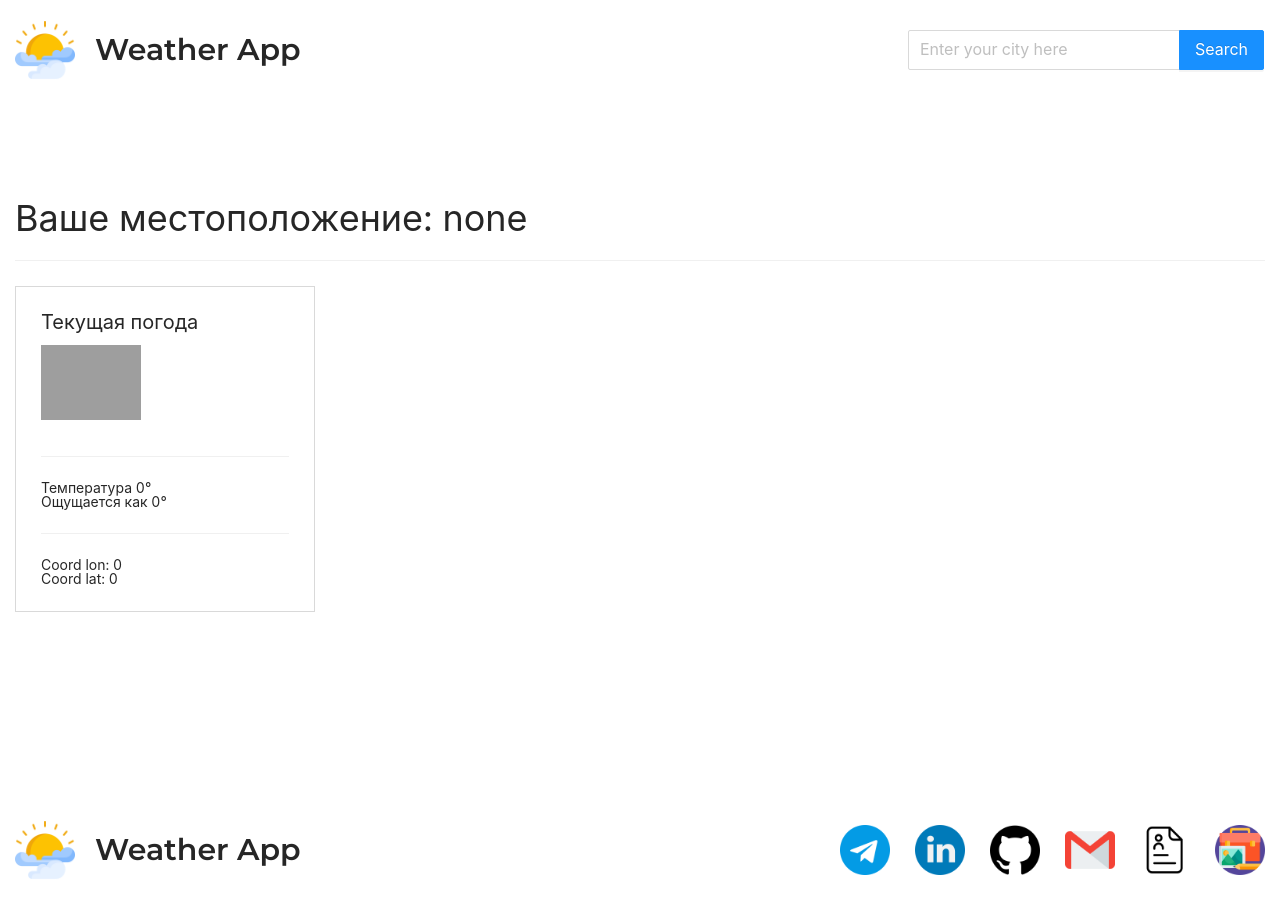
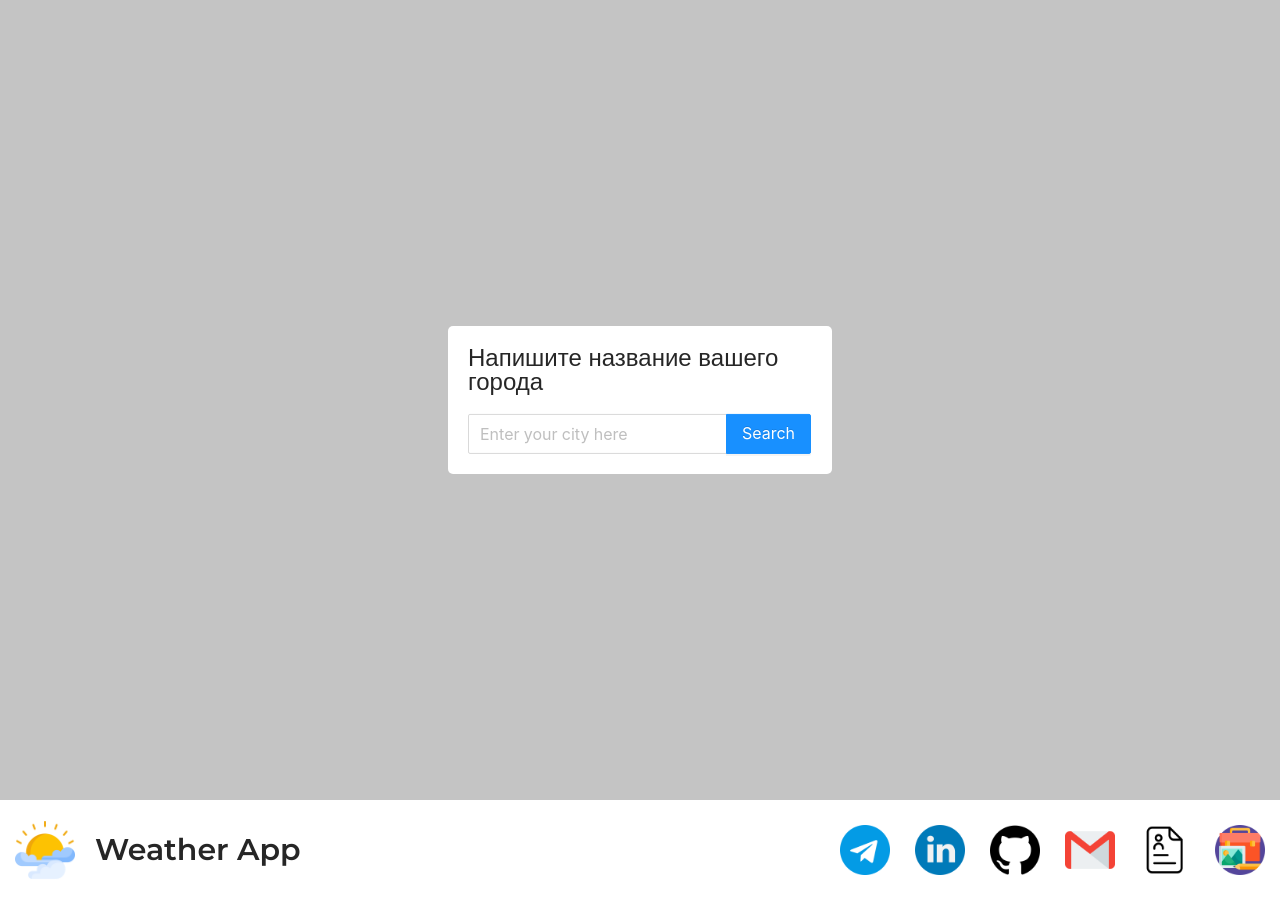
Before and after one commit to notequal21/weather, a React (Create React App) app: page / in a window 1280 px wide. Built offline with nearby package versions, Linux system fonts and the light colour scheme; grey boxes are pictures that could not be loaded.

Commit message:
added popup asked your location

```diff
--- a/src/App.js
+++ b/src/App.js
@@ -2,6 +2,7 @@ import { useSelector } from 'react-redux';
 import { useDispatch } from 'react-redux';
 import { getWeatherInfoAPI } from './api/api';
 import './App.css';
+import EnterLocationPopup from './components/EnterLocationPopup/EnterLocationPopup';
 import Footer from './components/Footer/Footer';
 import Header from './components/Header/Header';
 import WeatherContainer from './components/Weather/WeatherContainer';
@@ -27,9 +28,14 @@ function App() {
   return (
     <div className="wrapper">
 
-      <Header coords={store.currentWeather.coord} setDaysWeatherInfo={setDaysWeatherInfo} setCurrentWeatherInfo={setCurrentWeatherInfo} />
+      <Header coords={store.currentWeather.coord} setCurrentWeatherInfo={setCurrentWeatherInfo} />
 
       <div className='content'>
+
+        {
+          store.currentWeather.currentLocation === 'none' ? <EnterLocationPopup setCurrentWeatherInfo={setCurrentWeatherInfo} />
+            : ''
+        }
 
         <WeatherContainer />
 
--- /dev/null
+++ b/src/components/EnterLocationPopup/EnterLocationPopup.jsx
@@ -0,0 +1,31 @@
+import style from './EnterLocationPopup.module.scss'
+import { Input } from 'antd';
+
+const { Search } = Input;
+
+let EnterLocationPopup = ({ setCurrentWeatherInfo, ...props }) => {
+  return (
+    <>
+      <div className={`${style.popup}`}>
+        <div className={`${style.popup__bg}`}>
+          <div className={`${style.popupBody}`}>
+            <div className={`${style.popupBody__title}`}>
+              Напишите название вашего города
+            </div>
+            <div className={`${style.popupBody__content}`}>
+              <div className={`${style.popupBody__contentSearch}`}>
+                <Search
+                  onSearch={(value) => {
+                    setCurrentWeatherInfo(value)
+                  }}
+                  size="large" placeholder="Enter your city here" enterButton="Search" />
+              </div>
+            </div>
+          </div>
+        </div>
+      </div>
+    </>
+  )
+}
+
+export default EnterLocationPopup
--- /dev/null
+++ b/src/components/EnterLocationPopup/EnterLocationPopup.module.scss
@@ -0,0 +1,42 @@
+.popup {
+  position: fixed;
+  top: 0;
+  left: 0;
+  width: 100%;
+  min-height: 100%;
+  &__bg {
+    position: absolute;
+    top: 0;
+    left: 0;
+    width: 100%;
+    height: 100%;
+    background-color: rgba($color: rgb(196, 196, 196), $alpha: 1.0);
+  }
+  &Body {
+    position: absolute;
+    top: 50%;
+    left: 50%;
+    transform: translate(-50%, -50%);
+    width: 30vw;
+    background-color: #fff;
+    padding: 20px;
+    border-radius: 5px;
+    @media (max-width:992px) {
+      width: 70vw;
+    }
+    @media (max-width:575px) {
+      width: 90vw;
+      padding: 15px;
+    }
+    &__title {
+      font-size: 24px;
+      font-family: Arial, Helvetica, sans-serif;
+    }
+    &__content {
+      margin: 20px 0 0 0;
+      &Search {
+
+      }
+    }
+  }
+}
```
